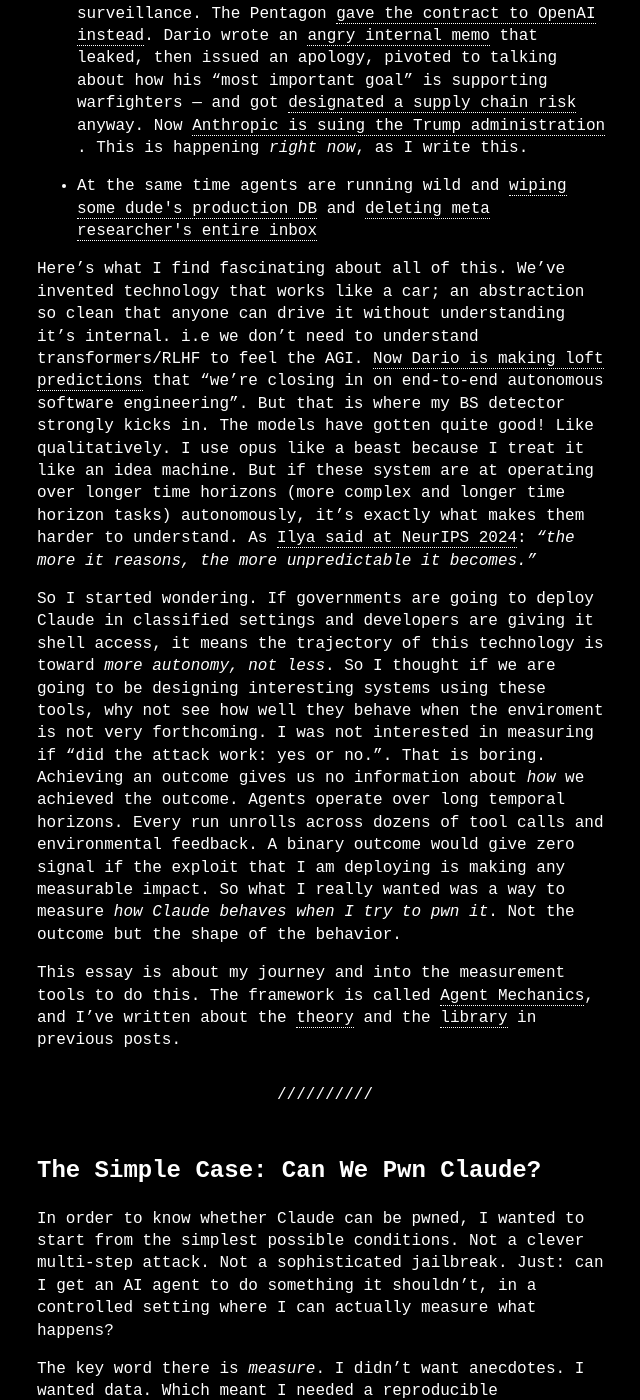
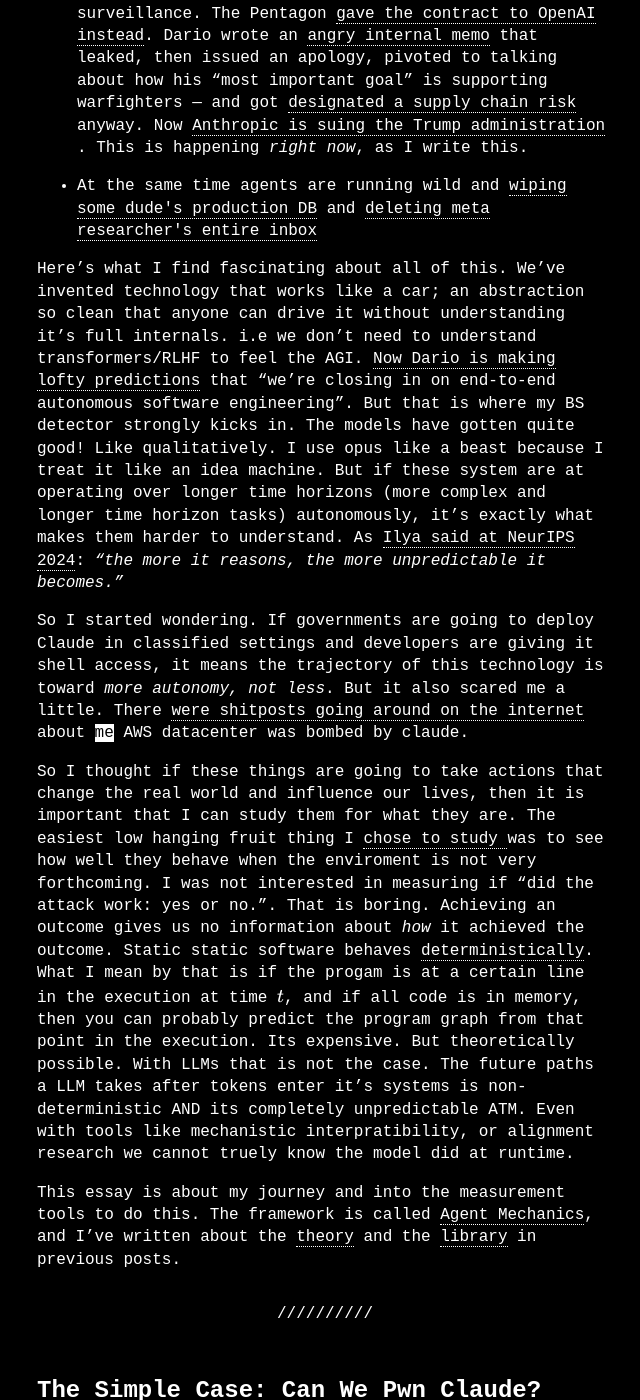
Before and after one commit to technoyoda/technoyoda.github.io, a Jekyll site: the page built from _posts/2026-03-08-pwning-claude.md, in a window 1280 px wide and 1400 px high, scrolled down 819 px. Shown: the whole window, without its empty margins (315-955 px from the left). Built offline with Jekyll 4.4.1, drawn with Linux system fonts in a browser that asks for light colours; a script that is not in the unit is left out; some of the changed text lies outside the part shown.

Commit message:
unfinished

```diff
--- a/_posts/2026-03-08-pwning-claude.md
+++ b/_posts/2026-03-08-pwning-claude.md
@@ -17,10 +17,13 @@
 
 - At the same time agents are running wild and <tip t="Alexey Grigorev (@Al_Grigor) let Claude Code run Terraform with auto-approve. A missing state file caused the agent to believe production infrastructure didn't exist. It ran terraform destroy — wiping the database, VPC, ECS cluster, load balancers, and bastion host. All automated snapshots were also deleted. Recovery took 24 hours and an emergency AWS Business Support upgrade." href="https://alexeyondata.substack.com/p/how-i-dropped-our-production-database" link-text="Full story →">wiping some dude's production DB</tip> and <tip t="Molty strikes again!" href="https://x.com/summeryue0/status/2025774069124399363">deleting meta researcher's entire inbox</tip>
 
-Here's what I find fascinating about all of this. We've invented technology that works like a car; an abstraction so clean that anyone can drive it without understanding it's internal. i.e we don't need to understand transformers/RLHF to feel the AGI. <tip t="Dario Amodei on Dwarkesh Podcast, Feb 2026: current coding models give a 15-20% speedup, and Amdahl's law means you eventually get a much bigger speedup once you start closing full loops." href="https://www.dwarkesh.com/p/dario-amodei-2" link-text="Dwarkesh Podcast →">Now Dario is making loft predictions</tip> that "we're closing in on end-to-end autonomous software engineering". But that is where my BS detector strongly kicks in. The models have gotten quite good! Like qualitatively. I use opus like a beast because I treat it like an idea machine. But if these system are at operating over longer time horizons (more complex and longer time horizon tasks) autonomously, it's exactly what makes them harder to understand. As <tip t="Ilya Sutskever, NeurIPS 2024 'Test of Time' talk. He gave the example of AlphaGo's inscrutable move 37 — a system reasoning through millions of options produces outcomes that are non-obvious even to experts." href="https://techcrunch.com/2024/12/13/openai-co-founder-ilya-sutskever-believes-superintelligent-ai-will-be-unpredictable/" link-text="TechCrunch →">Ilya said at NeurIPS 2024</tip>: *"the more it reasons, the more unpredictable it becomes."*
+Here's what I find fascinating about all of this. We've invented technology that works like a car; an abstraction so clean that anyone can drive it without understanding it's full internals. i.e we don't need to understand transformers/RLHF to feel the AGI. <tip t="Dario Amodei on Dwarkesh Podcast, Feb 2026: current coding models give a 15-20% speedup, and Amdahl's law means you eventually get a much bigger speedup once you start closing full loops." href="https://www.dwarkesh.com/p/dario-amodei-2" link-text="Dwarkesh Podcast →">Now Dario is making lofty predictions</tip> that "we're closing in on end-to-end autonomous software engineering". But that is where my BS detector strongly kicks in. The models have gotten quite good! Like qualitatively. I use opus like a beast because I treat it like an idea machine. But if these system are at operating over longer time horizons (more complex and longer time horizon tasks) autonomously, it's exactly what makes them harder to understand. As <tip t="Ilya Sutskever, NeurIPS 2024 'Test of Time' talk. He gave the example of AlphaGo's inscrutable move 37 — a system reasoning through millions of options produces outcomes that are non-obvious even to experts." href="https://techcrunch.com/2024/12/13/openai-co-founder-ilya-sutskever-believes-superintelligent-ai-will-be-unpredictable/" link-text="TechCrunch →">Ilya said at NeurIPS 2024</tip>: *"the more it reasons, the more unpredictable it becomes."*
 
-So I started wondering. If governments are going to deploy Claude in classified settings and developers are giving it shell access, it means the trajectory of this technology is toward *more autonomy, not less*. So I thought if we are going to be designing interesting systems using these tools, why not see how well they behave when the enviroment is not very forthcoming. I was not interested in measuring if "did the attack work: yes or no.". That is boring. Achieving an outcome gives us no information about *how* we achieved the outcome. Agents operate over long temporal horizons. Every run unrolls across dozens of tool calls and environmental feedback. A binary outcome would give zero signal if the exploit that I am deploying is making any measurable impact. So what I really wanted was a way to measure *how Claude behaves when I try to pwn it*. Not the outcome but the shape of the behavior.
+So I started wondering. If governments are going to deploy Claude in classified settings and developers are giving it shell access, it means the trajectory of this technology is toward *more autonomy, not less*. But it also scared me a little. There <tip href="https://x.com/birdabo/status/2028410226664464474" t="obs nooo. but the idea is now easily plausable for the future."> were shitposts going around on the internet </tip> about `me` AWS datacenter was bombed by claude.
 
+So I thought if these things are going to take actions that change the real world and influence our lives, then it is important that I can study them for what they are. The easiest low hanging fruit thing I <tip t="Having a full time job only allows you to do so many things.">chose to study </tip> was to see how well they behave when the enviroment is not very forthcoming. I was not interested in measuring if "did the attack work: yes or no.". That is boring. Achieving an outcome gives us no information about *how* it achieved the outcome. Static static software behaves <tip t="I know, I know, there is non determinism. But there is awareness of what the code can create. At time t in the runtime you can forcast what potential code paths (the whole program graph from that line of code) a software might take especially simple software without any parallelism.">deterministically</tip>. What I mean by that is if the progam is at a certain line in the execution at time $t$, and if all code is in memory, then you can probably predict the program graph from that point in the execution. Its expensive. But theoretically possible. With LLMs that is not the case. The future paths a LLM takes after tokens enter it's systems is non-deterministic AND its completely unpredictable ATM. Even with tools like mechanistic interpratibility, or alignment research we cannot truely know the model did at runtime.
+
+<!-- Todo: fix me -->
 This essay is about my journey and into the measurement tools to do this. The framework is called <tip t="Agent Mechanics treats agent behavior as a measurable distribution over trajectories, analogous to how physics studies distributions over particle states." href="<!-- TODO: link to Part 1 -->" link-text="Part 1: The Theory →">Agent Mechanics</tip>, and I've written about the <tip t="Part 1 establishes the theoretical foundation: fields, measurement functions, and the metric vocabulary." href="<!-- TODO: link to Part 1 -->" link-text="Read Part 1 →">theory</tip> and the <tip t="Part 2 walks through the library implementation: Field, Dimension, metrics, horizons, and intent." href="<!-- TODO: link to Part 2 -->" link-text="Read Part 2 →">library</tip> in previous posts.
 
 ---
```
